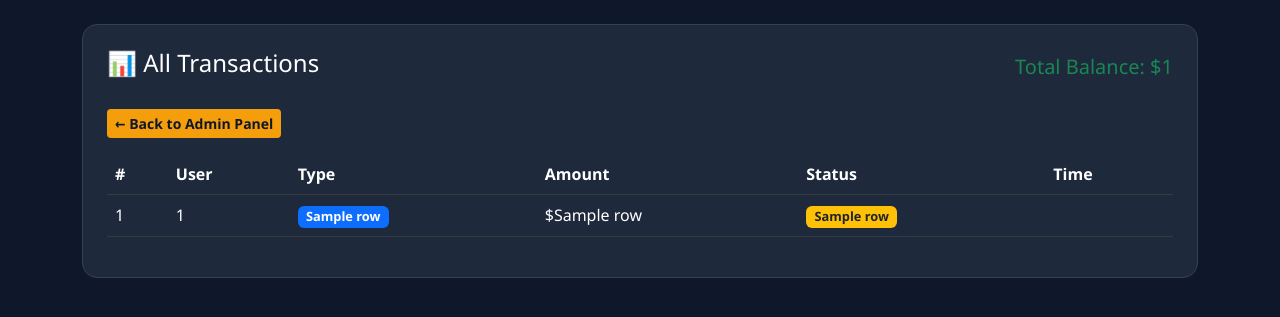
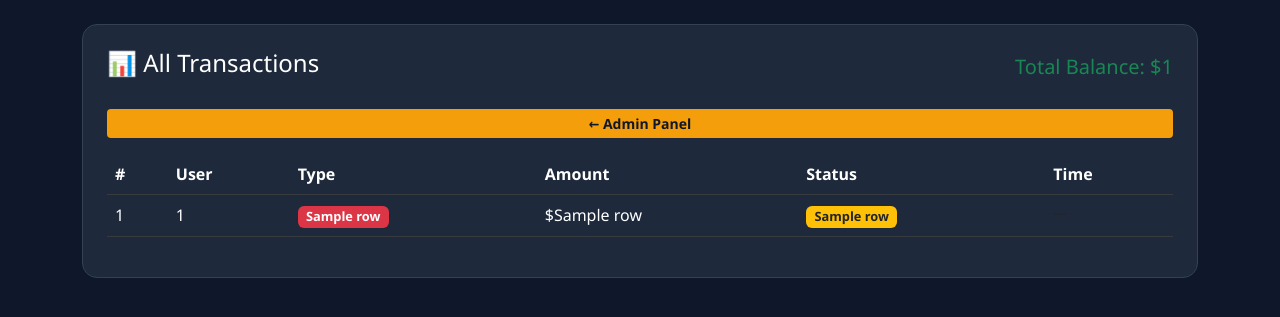
Before and after one commit to tamimalmahi/Betting-App, a Flask app: template templates/transactions.html in a window 1280 px wide. Shown: the part 62-379 px from the top of the page. Run offline with Flask 3, Linux system fonts and the light colour scheme; the template is opened without the code that fills it: most values are stand-ins (such as "Sample title", 1, 10 or a date in 2020).

Commit message:
Refactor transactions.html layout and styling

```diff
--- a/templates/transactions.html
+++ b/templates/transactions.html
@@ -3,42 +3,23 @@
 <div class="card p-4">
     <div class="d-flex justify-content-between align-items-center mb-4">
         <h4>📊 All Transactions</h4>
-        <div>
-            <h5 class="text-success mb-0">Total Balance: ${{ total_balance }}</h5>
-        </div>
+        <h5 class="text-success mb-0">Total Balance: ${{ total_balance }}</h5>
     </div>
-    <div class="mb-3">
-        <a href="/admin" class="btn btn-sm btn-warning">← Back to Admin Panel</a>
-    </div>
+    <a href="/admin" class="btn btn-sm btn-warning mb-3">← Admin Panel</a>
     <div class="table-responsive">
         <table class="table table-dark table-hover">
             <thead>
-                <tr>
-                    <th>#</th>
-                    <th>User</th>
-                    <th>Type</th>
-                    <th>Amount</th>
-                    <th>Status</th>
-                    <th>Time</th>
-                </tr>
+                <tr><th>#</th><th>User</th><th>Type</th><th>Amount</th><th>Status</th><th>Time</th></tr>
             </thead>
             <tbody>
                 {% for row in data %}
                 <tr>
                     <td>{{ loop.index }}</td>
                     <td>{{ row[0] }}</td>
-                    <td>
-                        <span class="badge {% if row[1] == 'deposit' %}bg-success{% elif row[1] == 'withdraw' %}bg-danger{% else %}bg-primary{% endif %}">
-                            {{ row[1] }}
-                        </span>
-                    </td>
+                    <td><span class="badge {% if row[1]=='deposit' %}bg-success{% else %}bg-danger{% endif %}">{{ row[1] }}</span></td>
                     <td>${{ row[2] }}</td>
-                    <td>
-                        <span class="badge {% if row[3] == 'Approved' %}bg-success{% elif row[3] == 'Rejected' %}bg-danger{% else %}bg-warning text-dark{% endif %}">
-                            {{ row[3] }}
-                        </span>
-                    </td>
-                    <td class="text-muted" style="font-size:0.85rem;">{{ row[4].strftime('%Y-%m-%d %H:%M') if row[4] else '-' }}</td>
+                    <td><span class="badge {% if row[3]=='Approved' %}bg-success{% elif row[3]=='Rejected' %}bg-danger{% else %}bg-warning text-dark{% endif %}">{{ row[3] }}</span></td>
+                    <td class="text-muted" style="font-size:.85rem;">{{ row[4].strftime('%Y-%m-%d %H:%M') if row[4] else '—' }}</td>
                 </tr>
                 {% endfor %}
             </tbody>
```
